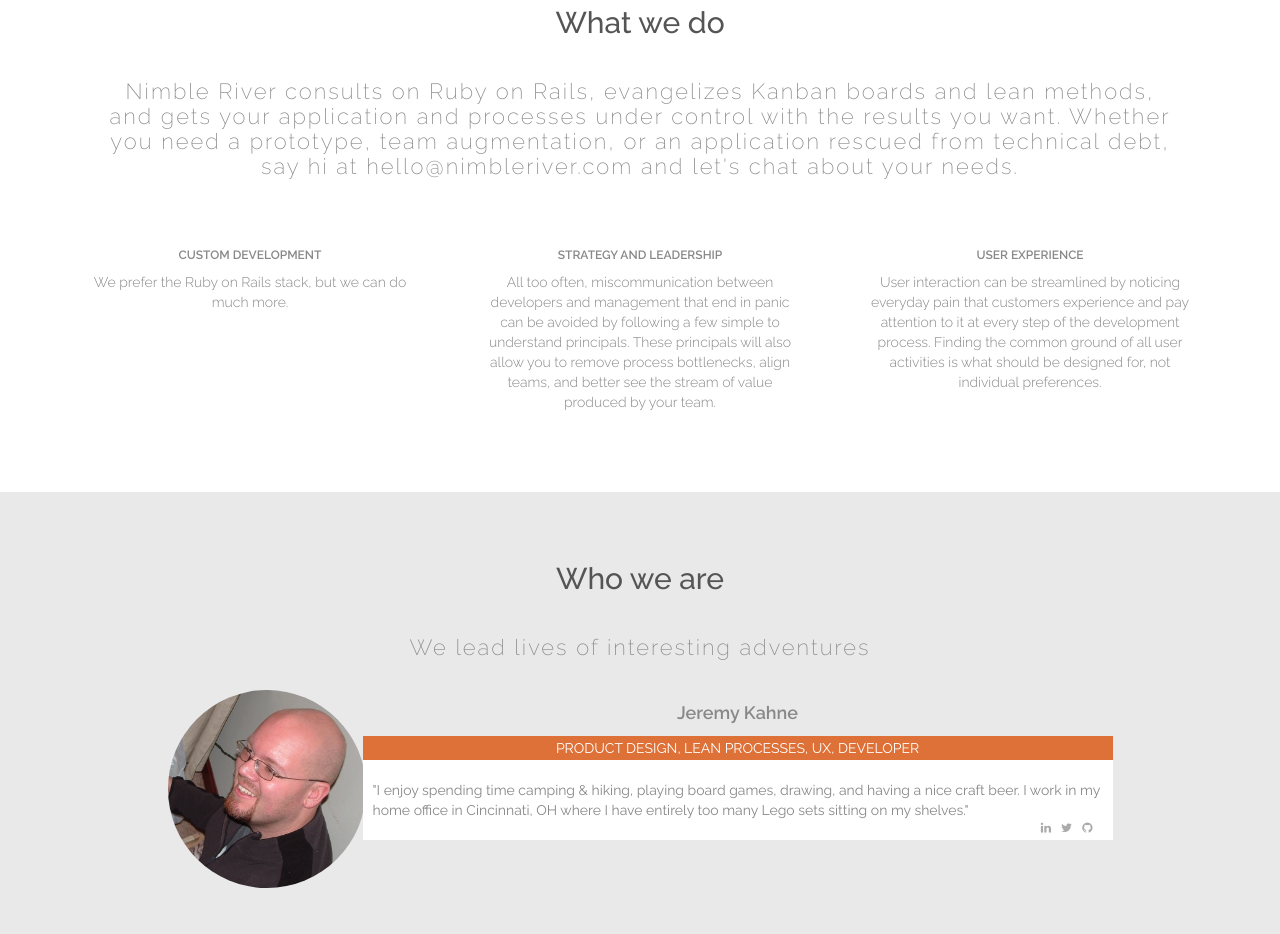
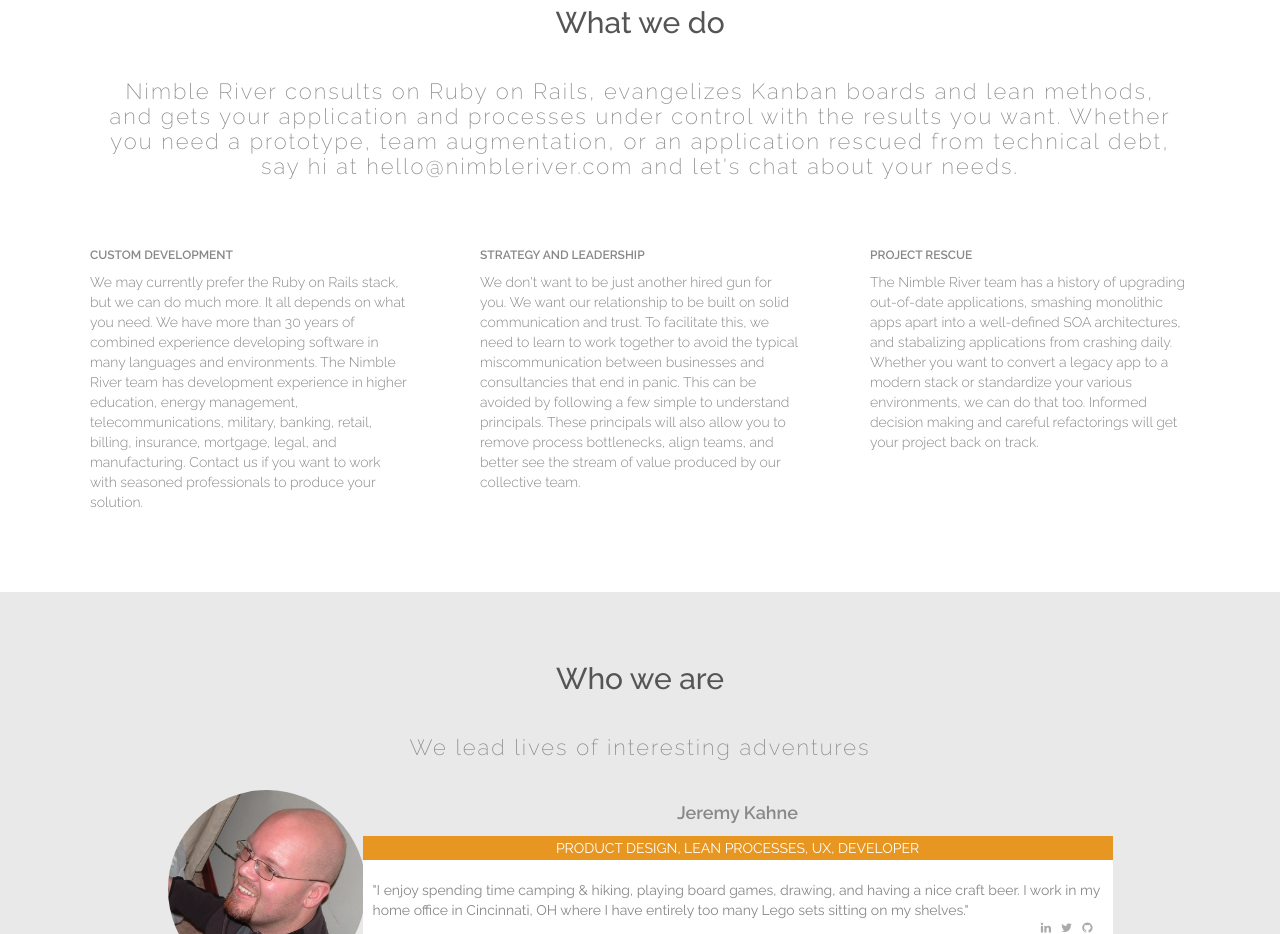
Before and after one commit to jkahne/nr, a Jekyll site: the page built from index.html, in a window 1280 px wide, cut to the strip 1036-1970 px from the top of the page. Built offline with Jekyll 4.4.1, drawn with Linux system fonts in a browser that asks for light colours; nearby versions of some CDN libraries.

Commit message:
updating copy on what-we-do

```diff
--- a/_includes/what-we-do.html
+++ b/_includes/what-we-do.html
@@ -20,7 +20,7 @@
       <div class="what-we-do--box">
         <h6>Custom Development</h6>
         <p>
-        We prefer the Ruby on Rails stack, but we can do much more.  </p>
+        We may currently prefer the Ruby on Rails stack, but we can do much more.  It all depends on what you need.  We have more than 30 years of combined experience developing software in many languages and environments.  The Nimble River team has development experience in higher education, energy management, telecommunications, military, banking, retail, billing, insurance, mortgage, legal, and manufacturing. Contact us if you want to work with seasoned professionals to produce your solution. </p>
       </div>
     </div>
 
@@ -28,7 +28,7 @@
       <div class="what-we-do--box">
         <h6>Strategy and Leadership</h6>
         <p>
-        All too often, miscommunication between developers and management that end in panic can be avoided by following a few simple to understand principals. These principals will also allow you to remove process bottlenecks, align teams, and better see the stream of value produced by your team.
+        We don't want to be just another hired gun for you.  We want our relationship to be built on solid communication and trust.  To facilitate this, we need to learn to work together to avoid the typical miscommunication between businesses and consultancies  that end in panic. This can be avoided by following a few simple to understand principals. These principals will also allow you to remove process bottlenecks, align teams, and better see the stream of value produced by our collective team.
         </p>
       </div>
     </div>
@@ -36,9 +36,9 @@
 
     <div class="col-sm-4">
       <div class="what-we-do--box">
-        <h6>User Experience</h6>
+        <h6>Project Rescue</h6>
         <p>
-        User interaction can be streamlined by noticing everyday pain that customers experience and pay attention to it at every step of the development process. Finding the common ground of all user activities is what should be designed for, not individual preferences.
+        The Nimble River team has a history of upgrading out-of-date applications, smashing monolithic apps apart into a well-defined SOA architectures, and stabalizing applications from crashing daily. Whether you want to convert a legacy app to a modern stack or standardize your various environments, we can do that too. Informed decision making and careful refactorings will get your project back on track.
         </p>
       </div>
     </div>
--- a/css/blocks/what-we-do.css
+++ b/css/blocks/what-we-do.css
@@ -5,7 +5,7 @@
 
 .what-we-do--box {
   padding: 20px;
-  text-align: center;
+  /*text-align: center;*/
 }
 .what-we-do--box h6 {
   margin-top:20px;
--- a/css/blocks/who-we-are.css
+++ b/css/blocks/who-we-are.css
@@ -33,7 +33,7 @@
 .who-we-are--profile .position {
   width: 100%;
   color: #FFFFFF;
-  background-color: #de7137;
+  background-color: #e69621;
   font-size:14px;
   text-transform: uppercase;
   padding: 2px 0;
```
Also changed, not shown: ref.txt (+15 -2 lines).
